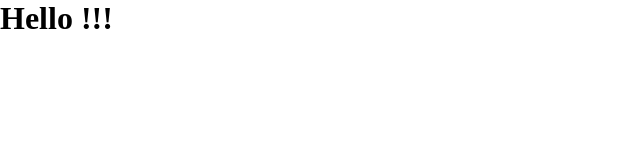
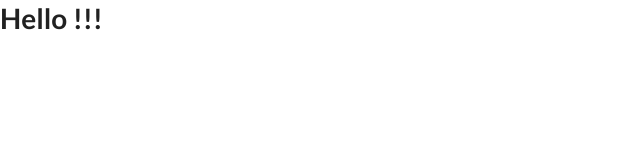
Before and after one commit to tamo2web3/myapp, a Next.js app: page / in a window 1280 px wide. Shown: the top 160 px of the page, without its empty margins (0-640 px from the left). Built offline with nearby package versions, Linux system fonts and the light colour scheme.

Commit message:
update semantic-css
update semantic-css

```diff
--- a/pages/_document.js
+++ b/pages/_document.js
@@ -3,6 +3,7 @@ import { Html, Head, Main, NextScript } from 'next/document'
 export default function Document() {
   return (
     <Html lang="en">
+    <link async rel="stylesheet" href="https://cdn.jsdelivr.net/npm/semantic-ui@2/dist/semantic.min.css"/>
       <Head />
       <body>
         <Main />
```
